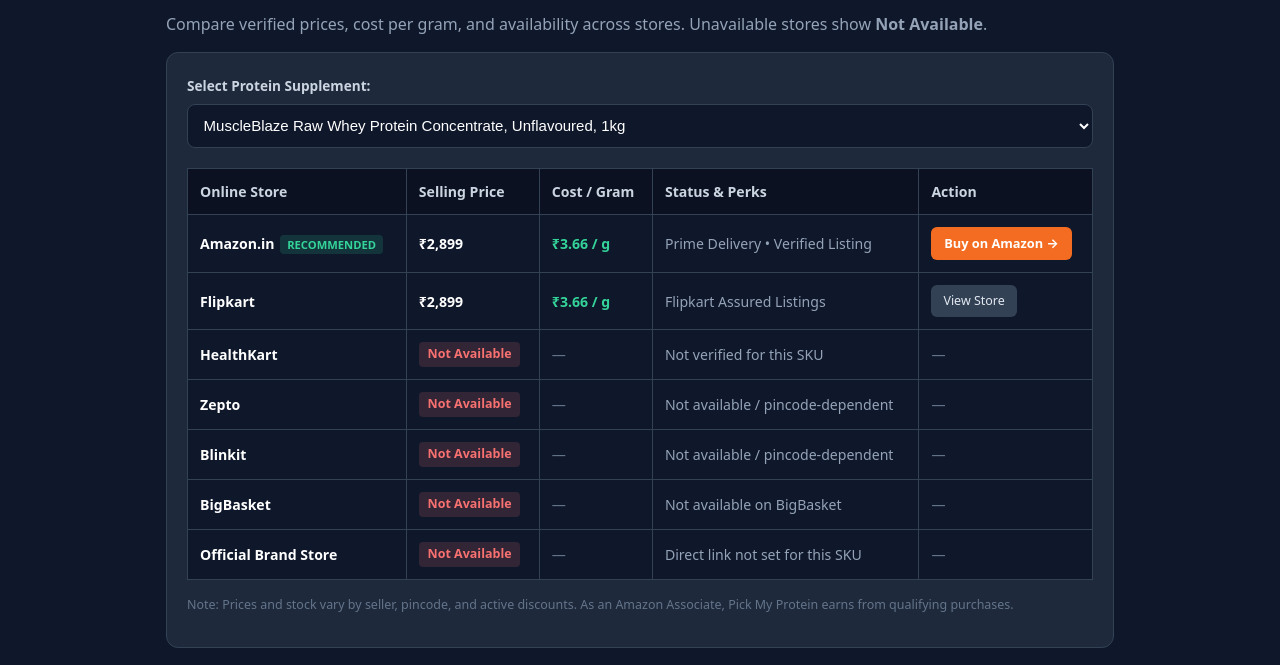
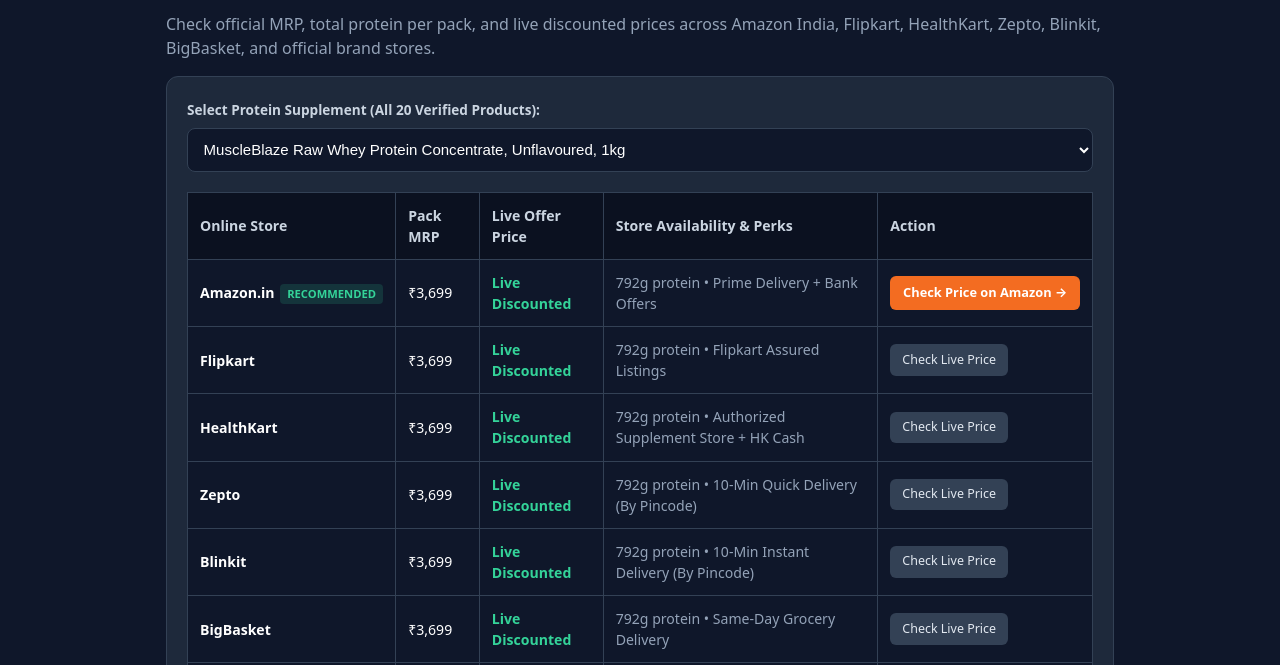
Before and after one commit to epsuboth53-alt/Pickmyprotein, a plain HTML site: page price-compare/index.html in a window 1280 px wide. Shown: the part 135-800 px from the top of the page. Drawn offline with Linux system fonts and the light colour scheme.

Commit message:
Update index.html

```diff
--- a/price-compare/index.html
+++ b/price-compare/index.html
@@ -38,10 +38,10 @@ th{background:#0b1120;color:#cbd5e1}
 
 <div class="wrap">
 <h1>Compare Protein Prices Across Online Stores</h1>
-<p style="color:#94a3b8;margin-top:-.4rem">Compare verified prices, cost per gram, and availability across stores. Unavailable stores show <strong>Not Available</strong>.</p>
+<p style="color:#94a3b8;margin-top:-.4rem">Check official MRP, total protein per pack, and live discounted prices across Amazon India, Flipkart, HealthKart, Zepto, Blinkit, BigBasket, and official brand stores.</p>
 
 <div class="box">
-<label for="prod" style="font-size:.85rem;color:#cbd5e1;font-weight:600">Select Protein Supplement:</label>
+<label for="prod" style="font-size:.85rem;color:#cbd5e1;font-weight:600">Select Protein Supplement (All 20 Verified Products):</label>
 <select id="prod" onchange="render()">
   <option value="0" selected>MuscleBlaze Raw Whey Protein Concentrate, Unflavoured, 1kg</option>
   <option value="1">MuscleBlaze 100% Clean Raw Whey Protein Concentrate, 1kg</option>
@@ -56,7 +56,7 @@ th{background:#0b1120;color:#cbd5e1}
   <option value="10">NAKPRO NUTRITION Perform Whey Protein Concentrate | 1kg</option>
   <option value="11">NAKPRO NUTRITION Impact Whey Protein Isolate &amp; Concentrate | 1kg</option>
   <option value="12">NAKPRO Platinum Plus+ Whey Protein Isolate | 1kg</option>
-  <option value="13">Nakpro Hydro Whey Hydrolyzed (1kg) — Not Available</option>
+  <option value="13">Nakpro Hydro Whey Hydrolyzed (1kg) — Discontinued</option>
   <option value="14">avvatar WHEY PROTEIN | 1Kg | Malai Kulfi Flavour</option>
   <option value="15">avvatar ISORICH WHEY PROTEIN | 1Kg | Malai Kulfi Flavour</option>
   <option value="16">The Whole Truth Whey Protein Concentrate | Unflavoured | 1kg</option>
@@ -68,66 +68,63 @@ th{background:#0b1120;color:#cbd5e1}
 <div class="twrap">
 <table>
   <thead>
-    <tr><th>Online Store</th><th>Selling Price</th><th>Cost / Gram</th><th>Status &amp; Perks</th><th>Action</th></tr>
+    <tr><th>Online Store</th><th>Pack MRP</th><th>Live Offer Price</th><th>Store Availability &amp; Perks</th><th>Action</th></tr>
   </thead>
   <tbody id="rows"></tbody>
 </table>
 </div>
-<p style="color:#64748b;font-size:.78rem;margin-top:1rem">Note: Prices and stock vary by seller, pincode, and active discounts. As an Amazon Associate, Pick My Protein earns from qualifying purchases.</p>
+<p style="color:#64748b;font-size:.78rem;margin-top:1rem">Note: Online store discounts change daily and quick-commerce stock (Zepto/Blinkit) depends on your delivery pincode. As an Amazon Associate, Pick My Protein earns from qualifying purchases.</p>
 </div>
 </div>
 
 <script>
 const TAG = "pickmyprote03-21";
 const ITEMS = [
-  {g:792, amz:[2899,"https://www.amazon.in/dp/B0BPH457FG?tag="+TAG], fk:[2899,"MuscleBlaze Raw Whey 1kg"], hk:0, zp:0, bl:0, bb:0, off:0},
-  {g:792, amz:[3499,"https://www.amazon.in/dp/B06XGNT22C?tag="+TAG], fk:[3499,"MuscleBlaze 100 Clean Raw Whey 1kg"], hk:0, zp:0, bl:0, bb:0, off:0},
-  {g:1400,amz:[8199,"https://www.amazon.in/dp/B095SV6BBZ?tag="+TAG], fk:[8199,"MuscleBlaze Biozyme Performance Whey 2kg"], hk:0, zp:0, bl:0, bb:0, off:0},
-  {g:750, amz:[3949,"https://www.amazon.in/dp/B0D6R1GKH3?tag="+TAG], fk:[3949,"MuscleBlaze Biozyme Whey PR 1kg"], hk:0, zp:0, bl:0, bb:0, off:0},
-  {g:396, amz:[1849,"https://www.amazon.in/s?k=MuscleBlaze+Beginners+Whey+Protein+1kg&tag="+TAG], fk:[1849,"MuscleBlaze Beginners Whey 1kg"], hk:0, zp:0, bl:0, bb:0, off:0},
-  {g:756, amz:[2799,"https://www.amazon.in/s?k=Fuel+One+Whey+Max+1kg&tag="+TAG], fk:[2799,"Fuel One Whey Max 1kg"], hk:0, zp:0, bl:0, bb:0, off:0},
-  {g:812, amz:[3298,"https://www.amazon.in/dp/B079SZJJDR?tag="+TAG], fk:[3199,"AS-IT-IS Whey Protein Concentrate 80 1kg"], hk:0, zp:0, bl:0, bb:0, off:0},
-  {g:756, amz:[3134,"https://www.amazon.in/dp/B09DKFPQ91?tag="+TAG], fk:[3099,"AS-IT-IS ATOM Whey Protein 1kg"], hk:0, zp:0, bl:0, bb:0, off:0},
-  {g:792, amz:[1792,"https://www.amazon.in/s?k=AS-IT-IS+ATOM+PWR+Whey+Protein+XL+1kg&tag="+TAG], fk:[1792,"AS-IT-IS ATOM PWR Whey 1kg"], hk:0, zp:0, bl:0, bb:0, off:0},
-  {g:728, amz:[2999,"https://www.amazon.in/dp/B07M7YZ57R?tag="+TAG], fk:[2999,"Nakpro Gold Whey 1kg"], hk:0, zp:0, bl:0, bb:0, off:0},
-  {g:780, amz:[2199,"https://www.amazon.in/dp/B07YX4VLC2?tag="+TAG], fk:[2199,"Nakpro Perform Whey 1kg"], hk:0, zp:0, bl:0, bb:0, off:0},
-  {g:720, amz:[1599,"https://www.amazon.in/s?k=Nakpro+Impact+Whey+Protein+1kg&tag="+TAG], fk:[1599,"Nakpro Impact Whey 1kg"], hk:0, zp:0, bl:0, bb:0, off:0},
-  {g:840, amz:[3499,"https://www.amazon.in/dp/B0C23R85XQ?tag="+TAG], fk:[3499,"Nakpro Platinum Whey Isolate 1kg"], hk:0, zp:0, bl:0, bb:0, off:0},
-  {g:0,   amz:[0,""], fk:0, hk:0, zp:0, bl:0, off:0},
-  {g:812, amz:[4229,"https://www.amazon.in/dp/B09CKM57HL?tag="+TAG], fk:[4229,"Avvatar Whey Protein 1kg"], hk:0, zp:0, bl:0, bb:0, off:0},
-  {g:841, amz:[5469,"https://www.amazon.in/s?k=Avvatar+Isorich+Whey+Protein+Isolate+1kg&tag="+TAG], fk:[5469,"Avvatar Isorich Whey 1kg"], hk:0, zp:0, bl:0, bb:0, off:0},
-  {g:858, amz:[3899,"https://www.amazon.in/s?k=The+Whole+Truth+Unflavoured+Whey+Protein+Concentrate+1kg&tag="+TAG], fk:[3899,"The Whole Truth Whey Protein 1kg"], hk:0, zp:0, bl:0, bb:0, off:0},
-  {g:756, amz:[3999,"https://www.amazon.in/dp/B0DMNWWH5S?tag="+TAG], fk:[3999,"Wellbeing Nutrition Clean Whey 1kg"], hk:0, zp:0, bl:0, bb:0, off:0},
-  {g:756, amz:[2670,"https://www.amazon.in/dp/B0DV5D8355?tag="+TAG], fk:[2670,"Yogabar ProClean Whey 1kg"], hk:0, zp:0, bl:0, bb:0, off:0},
-  {g:700, amz:[2999,"https://www.amazon.in/s?k=Nutrabay+Gold+100%25+Whey+Protein+Concentrate+1kg&tag="+TAG], fk:[2999,"Nutrabay Gold Whey Protein 1kg"], hk:0, zp:0, bl:0, bb:0, off:0}
+  {mrp:"₹3,699", g:"792g protein", amz:"https://www.amazon.in/dp/B0BPH457FG?tag="+TAG, fk:"MuscleBlaze Raw Whey 1kg", hk:"MuscleBlaze Raw Whey", zp:"MuscleBlaze Raw Whey", bl:"MuscleBlaze Raw Whey", bb:"MuscleBlaze Raw Whey", off:["MuscleBlaze Official","https://www.muscleblaze.com/sv/muscleblaze-raw-whey-protein/SP-110990"]},
+  {mrp:"₹4,799", g:"792g protein", amz:"https://www.amazon.in/dp/B06XGNT22C?tag="+TAG, fk:"MuscleBlaze 100 Clean Raw Whey 1kg", hk:"MuscleBlaze Raw Whey", zp:"MuscleBlaze Raw Whey", bl:"", bb:"", off:["MuscleBlaze Official","https://www.muscleblaze.com/sv/muscleblaze-raw-whey-protein/SP-110990"]},
+  {mrp:"₹9,699", g:"1,400g protein", amz:"https://www.amazon.in/dp/B095SV6BBZ?tag="+TAG, fk:"MuscleBlaze Biozyme Performance Whey 2kg", hk:"MuscleBlaze Biozyme Performance 2kg", zp:"", bl:"", bb:"", off:["MuscleBlaze Official","https://www.muscleblaze.com/sv/muscleblaze-biozyme-performance-whey/SP-88093"]},
+  {mrp:"₹4,999", g:"750g protein", amz:"https://www.amazon.in/dp/B0D6R1GKH3?tag="+TAG, fk:"MuscleBlaze Biozyme Whey PR 1kg", hk:"MuscleBlaze Biozyme Whey PR", zp:"MuscleBlaze Biozyme PR", bl:"", bb:"", off:["MuscleBlaze Official","https://www.muscleblaze.com/sv/muscleblaze-biozyme-whey-pr/SP-122029"]},
+  {mrp:"₹2,599", g:"396g protein", amz:"https://www.amazon.in/s?k=MuscleBlaze+Beginners+Whey+Protein+1kg&tag="+TAG, fk:"MuscleBlaze Beginners Whey 1kg", hk:"MuscleBlaze Beginners Whey", zp:"MuscleBlaze Beginners Whey", bl:"MuscleBlaze Beginners Whey", bb:"MuscleBlaze Beginners Whey", off:["MuscleBlaze Official","https://www.muscleblaze.com/categories/proteins/beginners-whey-proteins?navKey=CL-5694"]},
+  {mrp:"₹3,699", g:"756g protein", amz:"https://www.amazon.in/s?k=Fuel+One+Whey+Max+1kg&tag="+TAG, fk:"Fuel One Whey Max 1kg", hk:"Fuel One Whey Max", zp:"Fuel One Whey Max", bl:"", bb:"", off:["FuelOne / MB Store","https://www.muscleblaze.com/categories/proteins/whey-proteins"]},
+  {mrp:"₹3,999", g:"812g protein", amz:"https://www.amazon.in/dp/B079SZJJDR?tag="+TAG, fk:"AS-IT-IS Whey Protein Concentrate 80 1kg", hk:"AS-IT-IS Whey Concentrate", zp:"", bl:"", bb:"AS-IT-IS Whey", off:["AS-IT-IS Official","https://asitisnutrition.com/collections/best-whey-protein-in-india"]},
+  {mrp:"₹3,899", g:"756g protein", amz:"https://www.amazon.in/dp/B09DKFPQ91?tag="+TAG, fk:"AS-IT-IS ATOM Whey Protein 1kg", hk:"AS-IT-IS ATOM Whey", zp:"AS-IT-IS ATOM Whey", bl:"", bb:"", off:["AS-IT-IS Official","https://asitisnutrition.com/collections/best-whey-protein-in-india/products/atom-whey-protein"]},
+  {mrp:"₹2,499", g:"792g protein", amz:"https://www.amazon.in/s?k=AS-IT-IS+ATOM+PWR+Whey+Protein+XL+1kg&tag="+TAG, fk:"AS-IT-IS ATOM PWR Whey 1kg", hk:"", zp:"", bl:"", bb:"", off:["AS-IT-IS Official","https://asitisnutrition.com/collections/best-whey-protein-in-india"]},
+  {mrp:"₹3,799", g:"728g protein", amz:"https://www.amazon.in/dp/B07M7YZ57R?tag="+TAG, fk:"Nakpro Gold Whey 1kg", hk:"Nakpro Gold Whey", zp:"Nakpro Gold Whey", bl:"", bb:"", off:["Nakpro Official","https://nakpro.com/collections/whey-protein"]},
+  {mrp:"₹2,999", g:"780g protein", amz:"https://www.amazon.in/dp/B07YX4VLC2?tag="+TAG, fk:"Nakpro Perform Whey 1kg", hk:"Nakpro Perform Whey", zp:"Nakpro Perform Whey", bl:"", bb:"", off:["Nakpro Official","https://nakpro.com/collections/whey-protein"]},
+  {mrp:"₹2,299", g:"720g protein", amz:"https://www.amazon.in/s?k=Nakpro+Impact+Whey+Protein+1kg&tag="+TAG, fk:"Nakpro Impact Whey 1kg", hk:"", zp:"Nakpro Impact Whey", bl:"", bb:"", off:["Nakpro Official","https://nakpro.com/collections/whey-protein"]},
+  {mrp:"₹4,499", g:"840g protein", amz:"https://www.amazon.in/dp/B0C23R85XQ?tag="+TAG, fk:"Nakpro Platinum Whey Isolate 1kg", hk:"Nakpro Platinum Isolate", zp:"", bl:"", bb:"", off:["Nakpro Official","https://nakpro.com/collections/whey-protein"]},
+  {mrp:"—", g:"", amz:"", fk:"", hk:"", zp:"", bl:"", bb:"", off:["Nakpro Official",""]},
+  {mrp:"₹4,999", g:"812g protein", amz:"https://www.amazon.in/dp/B09CKM57HL?tag="+TAG, fk:"Avvatar Whey Protein 1kg", hk:"Avvatar Whey Protein", zp:"Avvatar Whey", bl:"", bb:"", off:["Avvatar Official","https://www.avvatarindia.com/product/whey-protein"]},
+  {mrp:"₹6,499", g:"841g protein", amz:"https://www.amazon.in/s?k=Avvatar+Isorich+Whey+Protein+Isolate+1kg&tag="+TAG, fk:"Avvatar Isorich Whey 1kg", hk:"Avvatar Isorich", zp:"", bl:"", bb:"", off:["Avvatar Official","https://www.avvatarindia.com/product/isorich"]},
+  {mrp:"₹4,499", g:"858g protein", amz:"https://www.amazon.in/s?k=The+Whole+Truth+Unflavoured+Whey+Protein+Concentrate+1kg&tag="+TAG, fk:"The Whole Truth Whey Protein 1kg", hk:"The Whole Truth Whey", zp:"The Whole Truth Whey", bl:"The Whole Truth Whey", bb:"The Whole Truth Whey", off:["The Whole Truth Official","https://thewholetruthfoods.com/collections/protein-powder"]},
+  {mrp:"₹4,999", g:"756g protein", amz:"https://www.amazon.in/dp/B0DMNWWH5S?tag="+TAG, fk:"Wellbeing Nutrition Clean Whey 1kg", hk:"Wellbeing Nutrition Whey", zp:"Wellbeing Nutrition Whey", bl:"", bb:"", off:["Wellbeing Official","https://wellbeingnutrition.com/collections/whey-protein"]},
+  {mrp:"₹3,499", g:"756g protein", amz:"https://www.amazon.in/dp/B0DV5D8355?tag="+TAG, fk:"Yogabar ProClean Whey 1kg", hk:"Yogabar Whey", zp:"Yogabar Whey", bl:"Yogabar Whey", bb:"Yogabar Whey", off:["Yogabar Official","https://www.yogabars.in/collections/protein"]},
+  {mrp:"₹3,799", g:"700g protein", amz:"https://www.amazon.in/s?k=Nutrabay+Gold+100%25+Whey+Protein+Concentrate+1kg&tag="+TAG, fk:"Nutrabay Gold Whey Protein 1kg", hk:"", zp:"Nutrabay Gold Whey", bl:"", bb:"", off:["Nutrabay Official","https://nutrabay.com/product/nutrabay-gold-100-whey-protein-concentrate"]}
 ];
 
-function rowHtml(store, price, grams, perk, url, isAmz){
-  if(!price || !url){
-    return `<tr><td><strong>${store}</strong></td><td><span class="na">Not Available</span></td><td style="color:#64748b">—</td><td style="color:#94a3b8">${perk || "Currently not available on this store"}</td><td style="color:#64748b">—</td></tr>`;
+function rowHtml(store, mrp, g, perk, url, isAmz){
+  if(!url){
+    return `<tr><td><strong>${store}</strong></td><td style="color:#64748b">—</td><td><span class="na">Not Available</span></td><td style="color:#94a3b8">${perk || "Not stocked on this platform"}</td><td style="color:#64748b">—</td></tr>`;
   }
-  const cpg = grams ? `₹${(price / grams).toFixed(2)} / g` : "—";
   const badge = isAmz ? `<span class="badge">RECOMMENDED</span>` : "";
   const btnClass = isAmz ? "amz" : "ext";
-  const btnText = isAmz ? "Buy on Amazon &rarr;" : "View Store";
-  return `<tr><td><strong>${store}</strong>${badge}</td><td><strong>₹${price.toLocaleString("en-IN")}</strong></td><td style="color:#34d399;font-weight:700">${cpg}</td><td style="color:#94a3b8">${perk}</td><td><a href="${url}" target="_blank" rel="nofollow sponsored" class="${btnClass}">${btnText}</a></td></tr>`;
+  const btnText = isAmz ? "Check Price on Amazon &rarr;" : "Check Live Price";
+  return `<tr><td><strong>${store}</strong>${badge}</td><td>${mrp}</td><td style="color:#34d399;font-weight:700">Live Discounted</td><td style="color:#94a3b8">${g ? g + " • " : ""}${perk}</td><td><a href="${url}" target="_blank" rel="nofollow sponsored" class="${btnClass}">${btnText}</a></td></tr>`;
 }
 
 function render(){
   const idx = parseInt(document.getElementById("prod").value, 10) || 0;
   const item = ITEMS[idx] || ITEMS[0];
   const g = item.g;
-  const fkUrl = item.fk ? "https://www.flipkart.com/search?q=" + encodeURIComponent(item.fk[1]) : "";
-  const fkPrice = item.fk ? item.fk[0] : 0;
 
   document.getElementById("rows").innerHTML = [
-    rowHtml("Amazon.in", item.amz[0], g, "Prime Delivery • Verified Listing", item.amz[1], true),
-    rowHtml("Flipkart", fkPrice, g, "Flipkart Assured Listings", fkUrl, false),
-    rowHtml("HealthKart", item.hk, g, "Not verified for this SKU", "", false),
-    rowHtml("Zepto", item.zp, g, "Not available / pincode-dependent", "", false),
-    rowHtml("Blinkit", item.bl, g, "Not available / pincode-dependent", "", false),
-    rowHtml("BigBasket", item.bb, g, "Not available on BigBasket", "", false),
-    rowHtml("Official Brand Store", item.off, g, "Direct link not set for this SKU", "", false)
+    rowHtml("Amazon.in", item.mrp, g, "Prime Delivery + Bank Offers", item.amz, true),
+    rowHtml("Flipkart", item.mrp, g, "Flipkart Assured Listings", item.fk ? "https://www.flipkart.com/search?q=" + encodeURIComponent(item.fk) : "", false),
+    rowHtml("HealthKart", item.mrp, g, "Authorized Supplement Store + HK Cash", item.hk ? "https://www.healthkart.com/search?q=" + encodeURIComponent(item.hk) : "", false),
+    rowHtml("Zepto", item.mrp, g, "10-Min Quick Delivery (By Pincode)", item.zp ? "https://www.zeptonow.com/search?query=" + encodeURIComponent(item.zp) : "", false),
+    rowHtml("Blinkit", item.mrp, g, "10-Min Instant Delivery (By Pincode)", item.bl ? "https://blinkit.com/s/?q=" + encodeURIComponent(item.bl) : "", false),
+    rowHtml("BigBasket", item.mrp, g, "Same-Day Grocery Delivery", item.bb ? "https://www.bigbasket.com/ps/?q=" + encodeURIComponent(item.bb) : "", false),
+    rowHtml(item.off[0], item.mrp, g, "Direct Brand Store Fulfillment", item.off[1], false)
   ].join("");
 }
 
```
